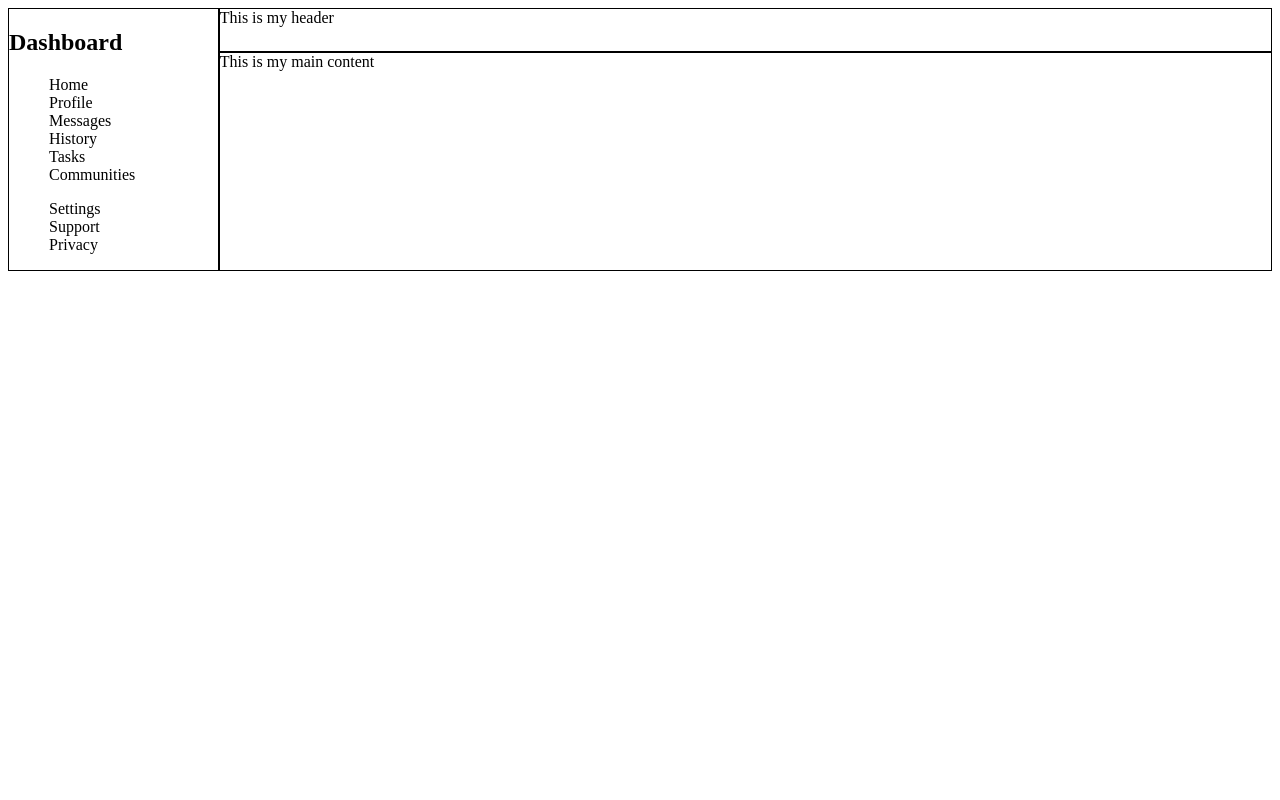
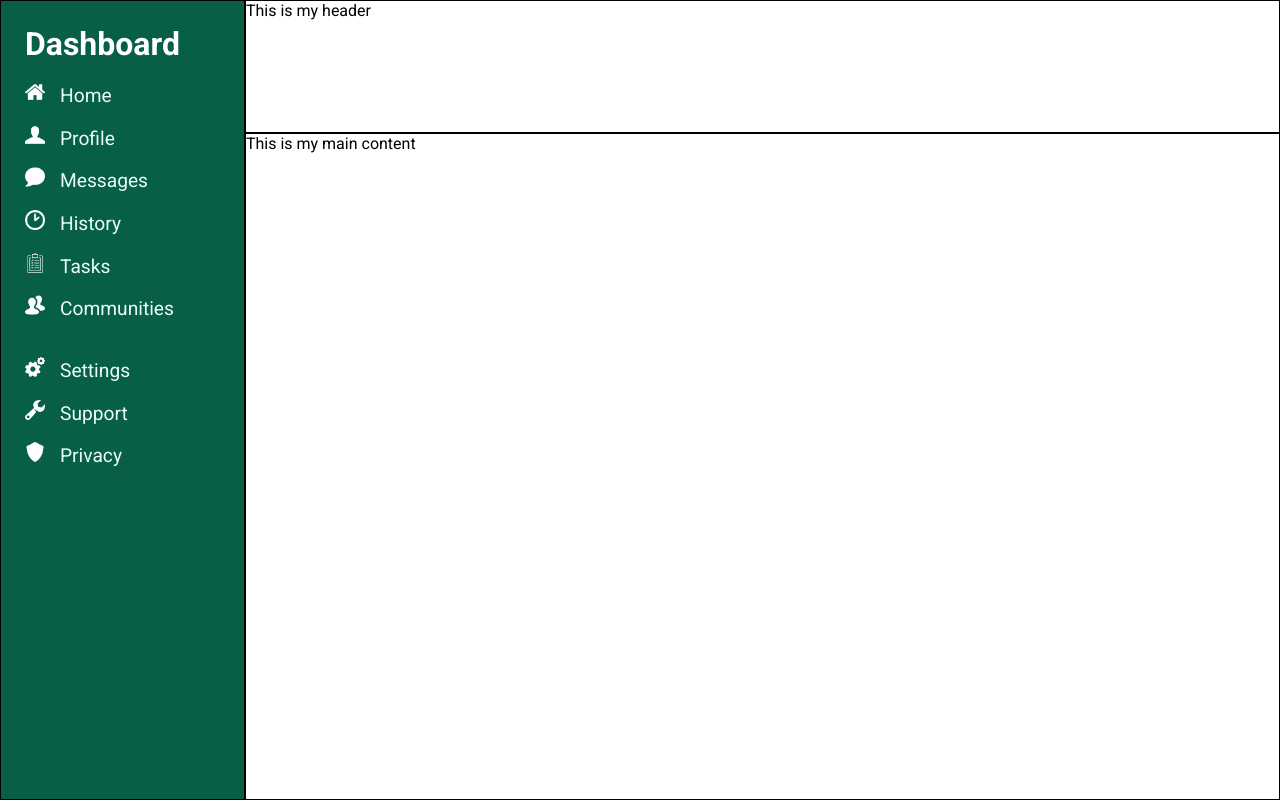
Before and after one commit to monkeC0der/monkeyDashboard, a plain HTML site: page index.html in a window 1280 px wide. Drawn offline with Linux system fonts and the light colour scheme.

Commit message:
Complete most of styling on sidebar

```diff
--- a/index.html
+++ b/index.html
@@ -5,25 +5,28 @@
     <meta name="viewport" content="width=device-width, initial-scale=1.0">
     <title>Dashboard Project</title>
     <link rel="stylesheet" href="styles.css">
+    <link rel="preconnect" href="https://fonts.googleapis.com">
+    <link rel="preconnect" href="https://fonts.gstatic.com" crossorigin>
+    <link href="https://fonts.googleapis.com/css2?family=Roboto:ital,wght@0,100;0,300;0,400;0,500;0,700;0,900;1,100;1,300;1,400;1,500;1,700;1,900&display=swap" rel="stylesheet">
 </head>
 <body>
     <div class="wrapper">
         <div class="header">This is my header</div>
         <div class="sidebar">
-            <h2>Dashboard</h2>
-            <ul>
-                <li>Home</li>
-                <li>Profile</li>
-                <li>Messages</li>
-                <li>History</li>
-                <li>Tasks</li>
-                <li>Communities</li>
+            <h2 class="sidebar-title">Dashboard</h2>
+            <ul class="sidebar-listOne">
+                <li><img class="icon" src="./icons/homeIcon.ico" alt=""><a href="">Home</a></li>
+                <li><img class="icon" src="./icons/profileIcon.ico" alt=""><a href="">Profile</a></li>
+                <li><img class="icon" src="./icons/messagesIcon.ico" alt=""><a href="">Messages</a></li>
+                <li><img class="icon" src="./icons/historyIcon.ico" alt=""><a href="">History</a></li>
+                <li><img class="icon" src="./icons/taskIcon.ico" alt=""><a href="">Tasks</a></li>
+                <li><img class="icon" src="./icons/communityIcon.ico" alt=""><a href="">Communities</a></li>
             </ul>
 
-            <ul>
-                <li>Settings</li>
-                <li>Support</li>
-                <li>Privacy</li>
+            <ul class="sidebar-listTwo">
+                <li><img class="icon" src="./icons/settingsIcon.ico" alt=""><a href="">Settings</a></li>
+                <li><img class="icon" src="./icons/supportIcon.ico" alt=""><a href="">Support</a></li>
+                <li><img class="icon" src="./icons/privacyIcon.ico" alt=""><a href="">Privacy</a></li>
             </ul>
         </div>
         <div class="mainContent">This is my main content</div>
--- a/styles.css
+++ b/styles.css
@@ -1,4 +1,10 @@
-
+body {
+    font-family: 'Roboto', 'Times New Roman';
+    margin: 0;
+    display: flex;
+    min-height: 100vh;
+    min-width: 100vw;
+}
 .wrapper {
     display: grid;
     grid-template: 1fr 5fr / 1fr 5fr
@@ -15,10 +21,43 @@
 
 .sidebar {
     grid-area: 1 / 1 / 3 / 2;
+    background-color: #065f46;
+    color: white;
+    padding: 1.5rem;
+    padding-right: 4rem;
 }
 
-.sidebar>ul {
+.sidebar-listOne, .sidebar-listTwo {
     list-style: none;
+    padding: 0;
+    font-size: 1.2rem;
+}
+
+.sidebar-listOne li, .sidebar-listTwo li {
+    padding-bottom: 1.1rem;
+}
+
+.sidebar-listOne a, .sidebar-listTwo a {
+    margin-left: 15px;
+}
+
+
+a {
+    text-decoration: none;
+    color: #ecfdf5;
+}
+
+a:hover {
+    text-decoration: underline;
+}
+
+.sidebar-title {
+    margin: 0;
+    font-size: 2rem;
+}
+
+.icon {
+    width:20px;
 }
 
 .mainContent {
```
Also changed, not shown: icons/communityIcon.ico (added), icons/historyIcon.ico (added), icons/homeIcon.ico (added), icons/messagesIcon.ico (added), icons/privacyIcon.ico (added), icons/profileIcon.ico (added), icons/settingsIcon.ico (added), icons/supportIcon.ico (added), icons/taskIcon.ico (added).
